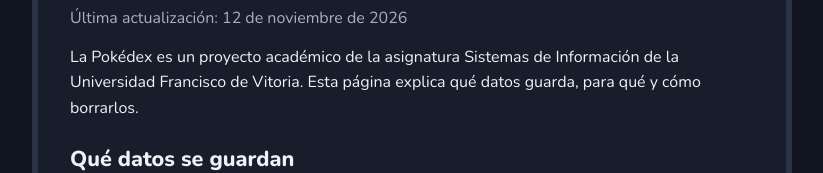
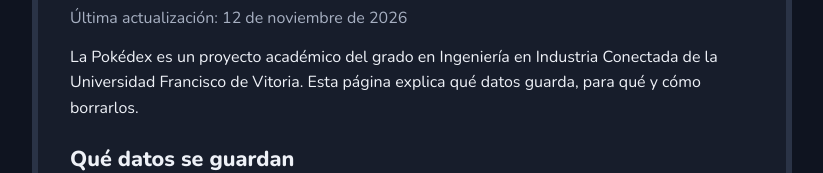
Before and after one commit to szunigacasado/pokedex-api, a plain HTML site: page app/web/privacidad.html in a window 1280 px wide. Shown: the part 162-335 px from the top of the page, without its empty margins (228-1051 px from the left). Drawn offline with Linux system fonts and the light colour scheme; files whose address does not match are found by name.

Commit message:
docs: el grado es Ingeniería en Industria Conectada
README y política de privacidad. Versión 1.3.7.

```diff
--- a/app/web/privacidad.html
+++ b/app/web/privacidad.html
@@ -16,8 +16,8 @@
     <h1>Política de privacidad</h1>
     <p class="muted">Última actualización: 12 de noviembre de 2026</p>
 
-    <p>La Pokédex es un proyecto académico de la asignatura Sistemas de Información de la
-      Universidad Francisco de Vitoria. Esta página explica qué datos guarda, para qué y cómo
+    <p>La Pokédex es un proyecto académico del grado en Ingeniería en Industria Conectada de
+      la Universidad Francisco de Vitoria. Esta página explica qué datos guarda, para qué y cómo
       borrarlos.</p>
 
     <h2>Qué datos se guardan</h2>
```
Also changed, not shown: 3 other files.
